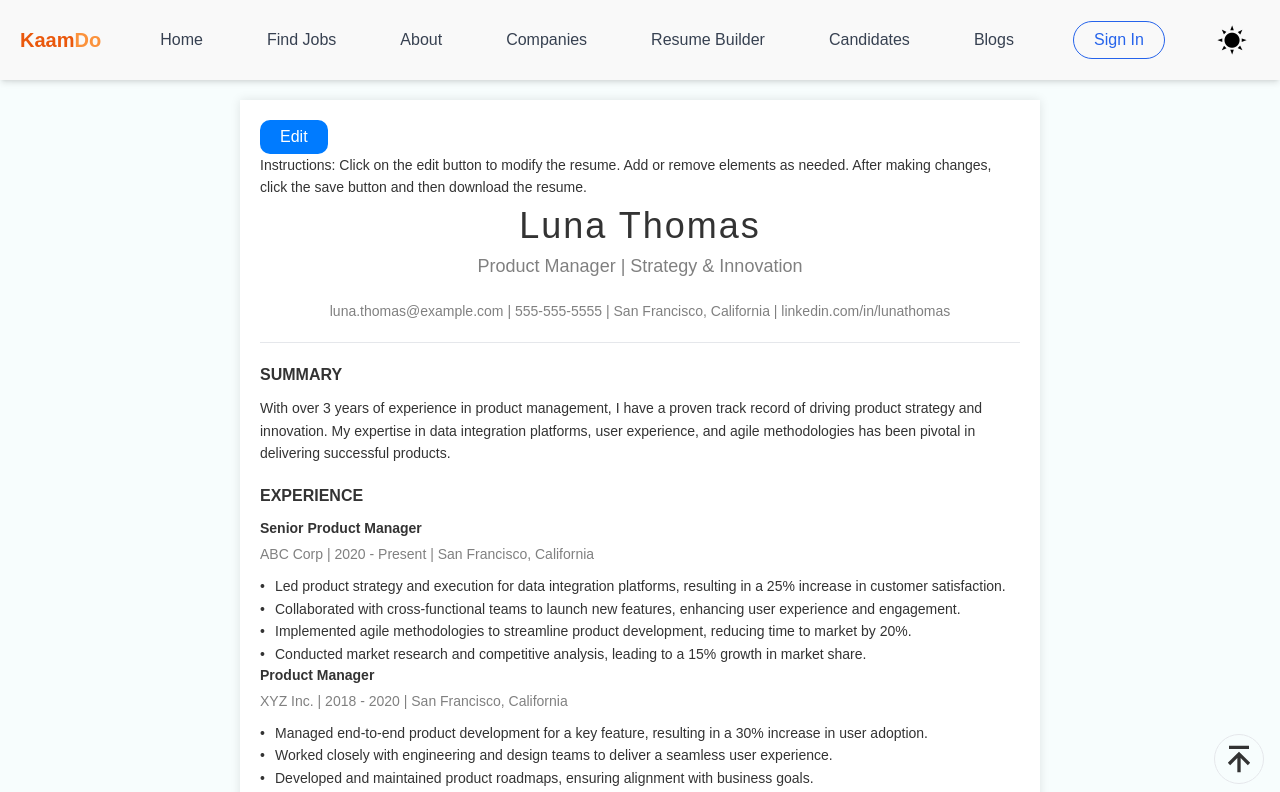
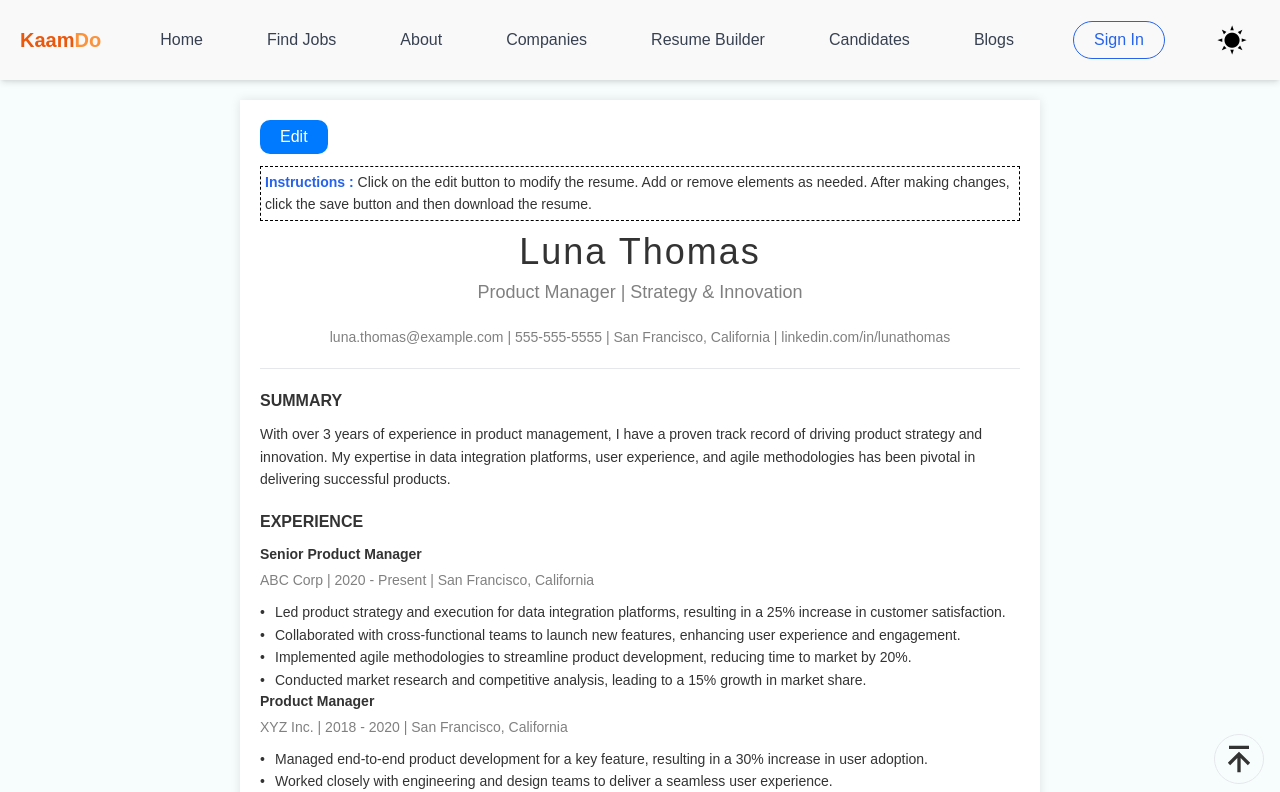
Before and after one commit to PatilHarshh/Kaam-Do, a React (Vite) app in the folder client/: page /resume in a window 1280 px wide. Shown: the top 792 px of the page. Built offline with nearby package versions, Linux system fonts and the light colour scheme.

Commit message:
update resume ui

```diff
--- a/client/src/pages/Resumebuilder.jsx
+++ b/client/src/pages/Resumebuilder.jsx
@@ -135,8 +135,8 @@ const Resume = () => {
             <button className="edit-button" onClick={toggleEditMode}>
               {isEditMode ? "Save" : "Edit"}
             </button>
-            <p className="instructions">
-              Instructions: Click on the edit button to modify the resume. Add or remove elements as needed. After making changes, click the save button and then download the resume.
+            <p className="instructions border p-1 border-dashed border-black mt-3 mb-1">
+             <span className="text-blue-600 font-semibold">Instructions :</span>  Click on the edit button to modify the resume. Add or remove elements as needed. After making changes, click the save button and then download the resume.
             </p>
             <h1>{resumeContent.personalInfo.name}</h1>
             <h2>{resumeContent.personalInfo.title}</h2>
```
